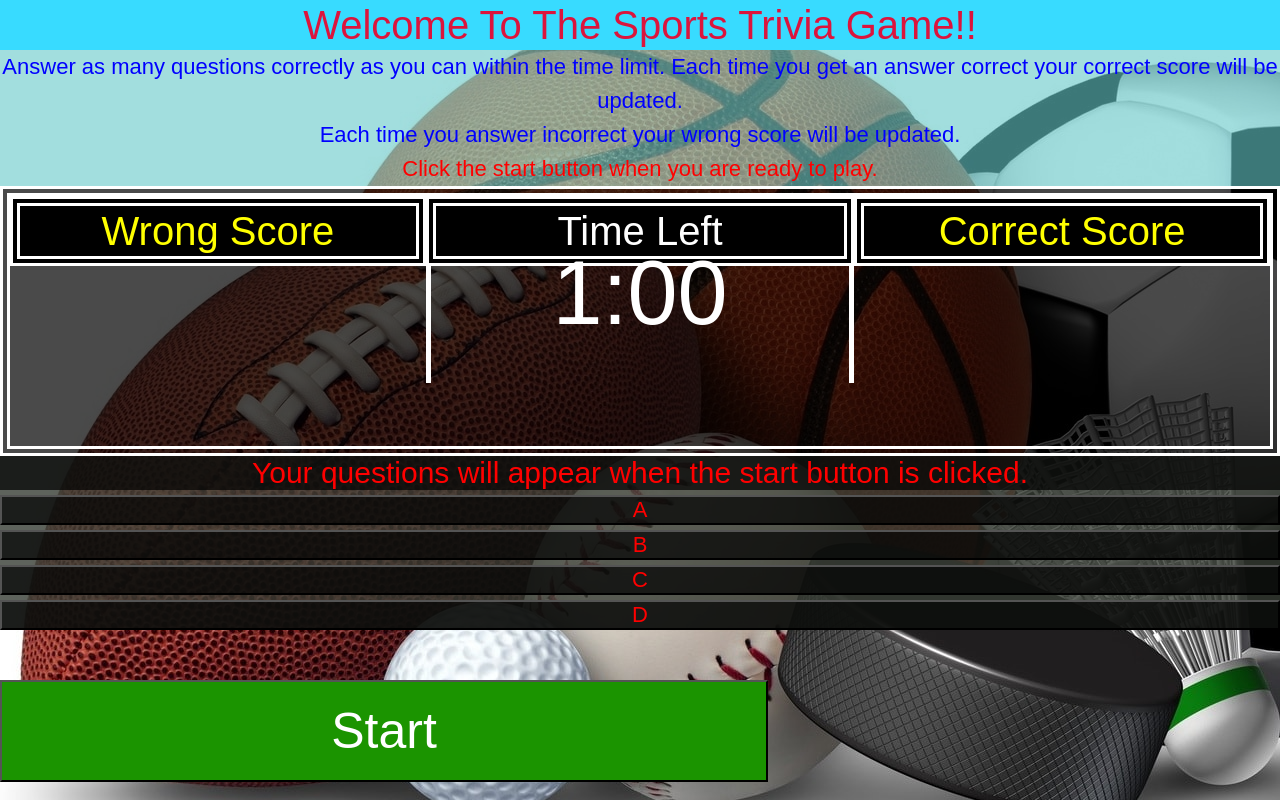
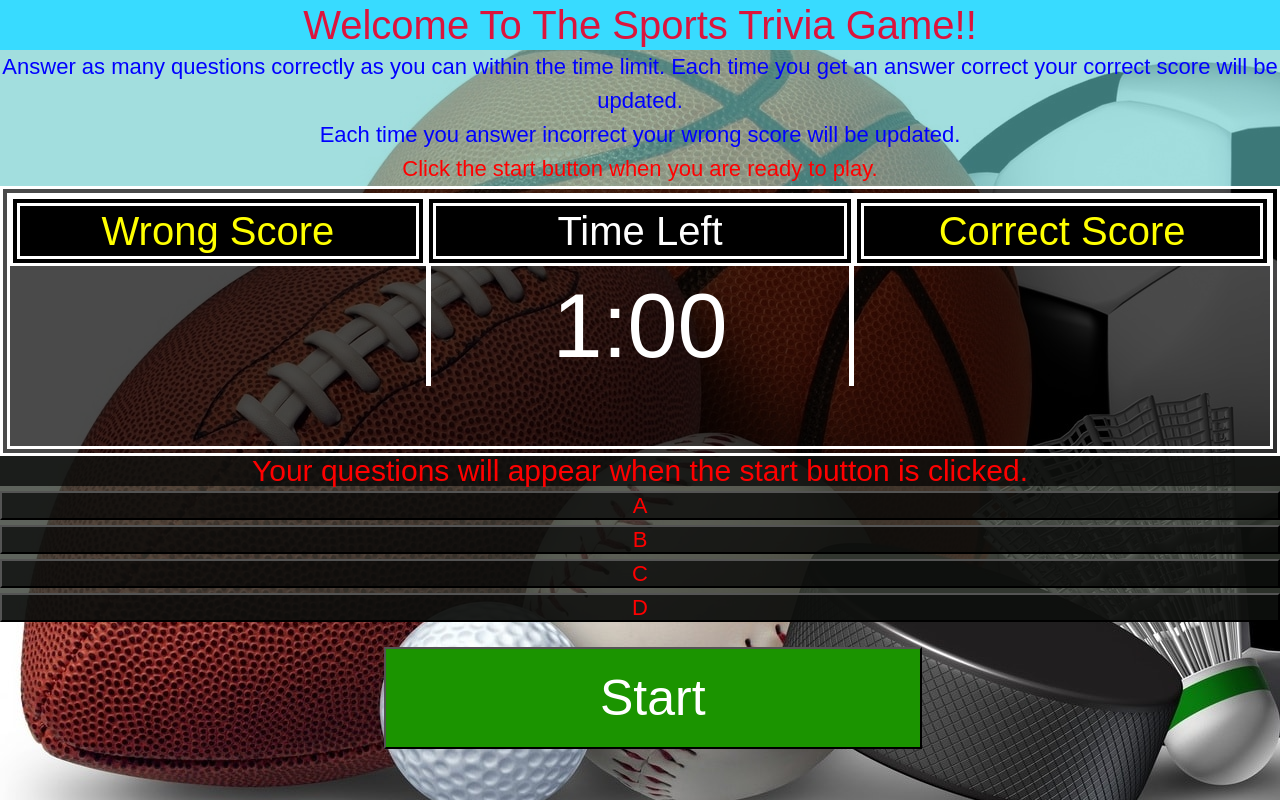
Before and after one commit to Kebo83/triviaGame, a plain HTML site: page index.html in a window 1280 px wide. Drawn offline with nearby package versions, Linux system fonts and the light colour scheme.

Commit message:
more CSS updates

```diff
--- a/assets/css/style.css
+++ b/assets/css/style.css
@@ -18,6 +18,7 @@ h2 {
 	background-color: rgba(100, 200, 200, 0.6);
 	text-align: center;
 	width: 100%;
+	margin: 0%;
 }
 h4 {
 	font-size: 30px;
@@ -31,10 +32,7 @@ h4 {
     border:0%;
 }
 p{
-    padding:0%;
-    margin:0%;
-    border:0%;
-
+    line-height: inherit;
 }
 
 
@@ -46,7 +44,7 @@ p{
     width: 100%;
     padding:0%;
     margin:0%;
-    border:0%;
+    line-height: 25px;
 }
 #directions{
      width:100%;
@@ -109,33 +107,33 @@ p{
 }
 #display{
     text-align: center;
-    padding:73px;
-    padding-top:10px;
+    padding: 10%;
+    padding-top: 10%;
     font-size: 500%;
     color: white;
     border-left-style: solid;
     border-right-style: solid;
     border-color: white;
     border-width: 5px;
-
 }
 #currentScore{
      width:33%;
     float:left;
-      height:5%;
+    height:20%;
 }
 #userscore{
      text-align: center;
-    padding:73px;
+     padding: 10%;
      font-size: 500%;
      color: green;
 }
 #badScore{
      text-align: center;
-    padding:73px;
+     padding: 10%;
      padding-bottom: 10px;
      font-size: 500%;
      color: red;
+     margin: 0%;
 }
 
 #CS{
@@ -149,6 +147,7 @@ p{
 }
 #questions{
     width:100%;
+    line-height: 40px;
     background-color:rgba(54, 61, 52, 0.8);
     text-align: center;
     padding:0%;
@@ -159,13 +158,13 @@ p{
 #question1{
     width: 100%;
     text-align: center;
+    line-height: 30px;
     font-size: 30px;
     color:red;
     background-color: rgba(0, 0, 0, 0.71);
     text-align: center;
     padding:0%;
     margin:0%;
-    border-width:0%;
 }
 #answers{
     width: 100%;
@@ -175,14 +174,11 @@ p{
     background-color:rgba(54, 61, 52, 0.8);
     padding:0%;
     margin:0%;
-    border:0%;
 }
 
 #gameStart{
     padding-left:30%;
-    padding:0%;
     margin:0%;
-    border:0%;
 }
 #start{
     font-size: 50px;
@@ -192,5 +188,5 @@ p{
     color: white;
     padding: 20px;
     text-align: center;
-    margin-top:50px;
+    margin-top: 25px;
 }
```
Lines whose indentation alone changed are shown as unchanged.
